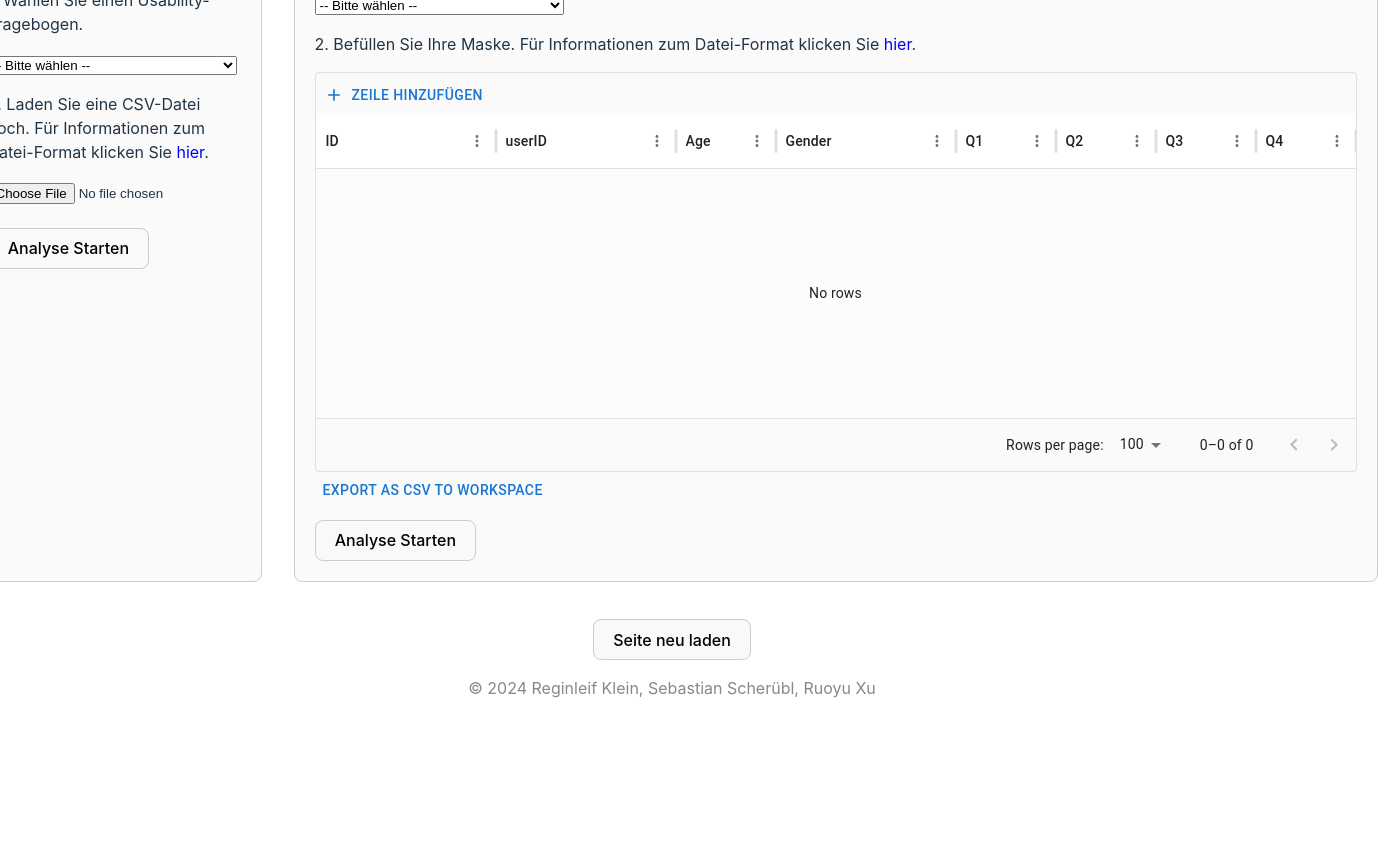
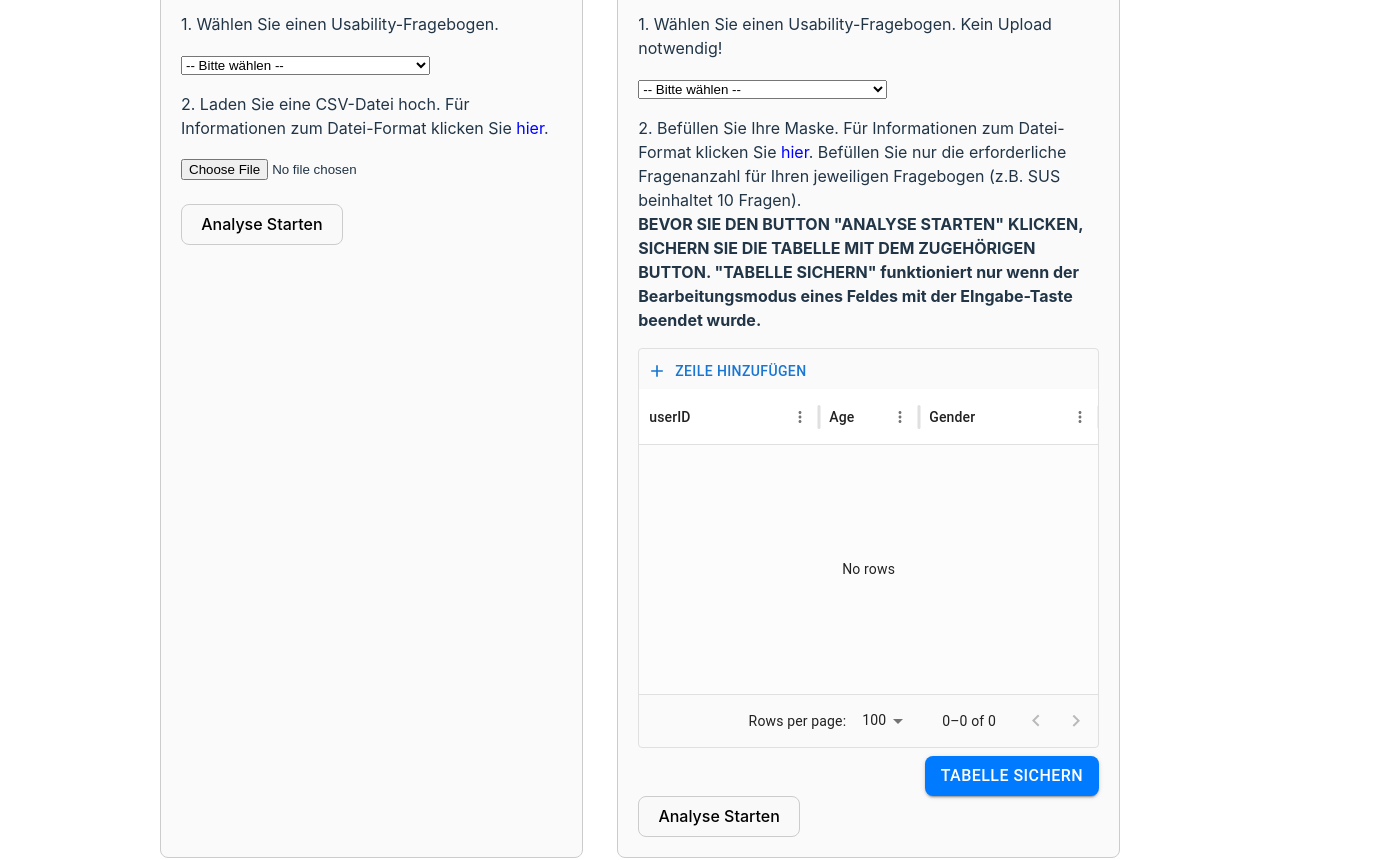
Before and after one commit to UniRegensburg/mme-sose24-statistics, a React (Vite) app: page / in a window 1280 px wide. Shown: the part 760-1620 px from the top of the page, 1378 px wide, since content can reach past the window. Before the commit the page ends 1508 px from the top, so only its background shows below. Built offline with nearby package versions, Linux system fonts and the light colour scheme.

Commit message:
Design Landing Page and usability improvment

```diff
--- a/src/app/pages/home/Home.css
+++ b/src/app/pages/home/Home.css
@@ -1,6 +1,6 @@
 /* Css for Landing Page*/
 #root {
-  max-width: 1280px;
+  width: 80%;
   margin: 0 auto;
   padding: 2rem;
   text-align: center;
@@ -8,16 +8,7 @@
 
 .logo {
   height: 12em;
-  /*padding: 1.5em;
-  will-change: filter;
-  transition: filter 300ms;*/
 }
-/*.logo:hover {
-  filter: drop-shadow(0 0 2em #646cffaa);
-}
-.logo.react:hover {
-  filter: drop-shadow(0 0 2em #61dafbaa);
-}*/
 
 @keyframes logo-spin {
   from {
@@ -41,6 +32,8 @@
   padding: 20px;
   margin: 5px 0;
   text-align: left;
+  flex: 1;
+  width: 48%;
 }
 
 .fieldDataFile:hover {
@@ -62,9 +55,10 @@
 .buttonColumn {
   display: flex; /*Columns*/
   justify-content: center;
+  justify-content: space-between;
   margin-top: 1em;
 }
-.buttonDataFile {
+/*.buttonDataFile {
   flex: 1;
   margin: 0 0.5em;
   text-align: center;
@@ -73,7 +67,7 @@
   margin: 1em 0;
   padding: 0.5em;
   width: 50%;
-}
+}*/
 .separator {
   width: 2px;
   margin: 0 1em;
@@ -88,7 +82,7 @@
 
 .helpIcon{
   position: absolute;
-  transform: scale(1.8);
+  transform: scale(2);
   left: 600px;
 }
 
@@ -96,9 +90,6 @@
   color: #000;
 }
 
-.darkmode{
-  margin-left: 1200px;
-}
 
 .modal-box {
   position: absolute;
--- a/src/app/pages/home/Home.jsx
+++ b/src/app/pages/home/Home.jsx
@@ -77,7 +77,7 @@ function Home() {
 
       <div className="card">
         {/* Info Field */}
-        <div className="fieldDataFile" style={{ textAlign: 'center' }}>
+        <div className="fieldDataFile" style={{ textAlign: 'center', width: '96%' }}>
           <p>
             Wir bieten Ihnen ein Tool zur Analyse von Usability-Daten aus Fragebögen.
             Diese Anwendung unterstützt die Auswertung von User Experience Questionnaire (UEQ),
@@ -152,6 +152,8 @@ function Home() {
               2. Befüllen Sie Ihre Maske.
               Für Informationen zum Datei-Format klicken Sie
               <span className="link" onClick={handleOpenUserDataFormat} style={{ cursor: 'pointer', color: 'blue' }}> hier</span>.
+              Befüllen Sie nur die erforderliche Fragenanzahl für Ihren jeweiligen Fragebogen (z.B. SUS beinhaltet 10 Fragen).
+              <br /> <b>BEVOR SIE DEN BUTTON "ANALYSE STARTEN" KLICKEN, SICHERN SIE DIE TABELLE MIT DEM ZUGEHÖRIGEN BUTTON. "TABELLE SICHERN" funktioniert nur wenn der Bearbeitungsmodus eines Feldes mit der EIngabe-Taste beendet wurde.</b>
             </p>
             <NewRowMaker selectedQuestionnaireType={selectedQuestionnaireType} />
             <br /><br />
--- a/src/app/pages/home/MaskImport.jsx
+++ b/src/app/pages/home/MaskImport.jsx
@@ -13,7 +13,6 @@ const initialRows = [
 ];
 
 const columns = [
-  { field: 'id', headerName: 'ID', width: 180, editable: true },
   { field: 'userID', headerName: 'userID', width: 180, editable: true },
   { field: 'age', headerName: 'Age', type: 'number', editable: true, align: 'left', headerAlign: 'left' },
   { field: 'gender', headerName: 'Gender', width: 180, editable: true },
@@ -21,6 +20,28 @@ const columns = [
   { field: 'Q2', headerName: 'Q2', type: 'number', editable: true, align: 'left', headerAlign: 'left' },
   { field: 'Q3', headerName: 'Q3', type: 'number', editable: true, align: 'left', headerAlign: 'left' },
   { field: 'Q4', headerName: 'Q4', type: 'number', editable: true, align: 'left', headerAlign: 'left' },
+  { field: 'Q5', headerName: 'Q5', type: 'number', editable: true, align: 'left', headerAlign: 'left' },
+  { field: 'Q6', headerName: 'Q6', type: 'number', editable: true, align: 'left', headerAlign: 'left' },
+  { field: 'Q7', headerName: 'Q7', type: 'number', editable: true, align: 'left', headerAlign: 'left' },
+  { field: 'Q8', headerName: 'Q8', type: 'number', editable: true, align: 'left', headerAlign: 'left' },
+  { field: 'Q9', headerName: 'Q9', type: 'number', editable: true, align: 'left', headerAlign: 'left' },
+  { field: 'Q10', headerName: 'Q10', type: 'number', editable: true, align: 'left', headerAlign: 'left' },
+  { field: 'Q11', headerName: 'Q11', type: 'number', editable: true, align: 'left', headerAlign: 'left' },
+  { field: 'Q12', headerName: 'Q12', type: 'number', editable: true, align: 'left', headerAlign: 'left' },
+  { field: 'Q13', headerName: 'Q13', type: 'number', editable: true, align: 'left', headerAlign: 'left' },
+  { field: 'Q14', headerName: 'Q14', type: 'number', editable: true, align: 'left', headerAlign: 'left' },
+  { field: 'Q15', headerName: 'Q15', type: 'number', editable: true, align: 'left', headerAlign: 'left' },
+  { field: 'Q16', headerName: 'Q16', type: 'number', editable: true, align: 'left', headerAlign: 'left' },
+  { field: 'Q17', headerName: 'Q17', type: 'number', editable: true, align: 'left', headerAlign: 'left' },
+  { field: 'Q18', headerName: 'Q18', type: 'number', editable: true, align: 'left', headerAlign: 'left' },
+  { field: 'Q19', headerName: 'Q19', type: 'number', editable: true, align: 'left', headerAlign: 'left' },
+  { field: 'Q20', headerName: 'Q20', type: 'number', editable: true, align: 'left', headerAlign: 'left' },
+  { field: 'Q21', headerName: 'Q21', type: 'number', editable: true, align: 'left', headerAlign: 'left' },
+  { field: 'Q22', headerName: 'Q22', type: 'number', editable: true, align: 'left', headerAlign: 'left' },
+  { field: 'Q23', headerName: 'Q23', type: 'number', editable: true, align: 'left', headerAlign: 'left' },
+  { field: 'Q24', headerName: 'Q24', type: 'number', editable: true, align: 'left', headerAlign: 'left' },
+  { field: 'Q25', headerName: 'Q25', type: 'number', editable: true, align: 'left', headerAlign: 'left' },
+  { field: 'Q26', headerName: 'Q26', type: 'number', editable: true, align: 'left', headerAlign: 'left' },
 ];
 
 function EditToolbar(props) {
@@ -30,7 +51,7 @@ function EditToolbar(props) {
     const id = randomId();
     setRows((oldRows) => [
       ...oldRows,
-      { id, userID:'', age: '', gender: '', Q1: '', Q2: '', Q3: '', Q4: ''},
+      { id, userID:'', age: '', gender: '', Q1: '', Q2: '', Q3: '', Q4: '', Q5: '', Q6: '', Q7: '', Q8: '', Q9: '', Q10: '', Q11: '', Q12: '', Q13: '', Q14: '', Q15: '', Q16: '', Q17: '', Q18: '', Q19: '', Q20: '', Q21: '', Q22: '', Q23: '', Q24: '', Q25: '', Q26: ''},
     ]);
     setRowModesModel((oldModel) => ({
       ...oldModel,
@@ -56,7 +77,13 @@ function CsvUploader({ rows, selectedQuestionnaireType  }) {
   };
 
   return (
-    <Button onClick={clickToExport}>Export as CSV to Workspace</Button>
+    <Box sx={{display: 'flex', justifyContent: 'flex-end', marginTop: 1,
+    }}
+  >
+    <Button onClick={clickToExport} variant="contained" sx={{
+        backgroundColor: '#007bff', color: '#fff', fontSize: '16px', borderRadius: '8px', '&:hover': { backgroundColor: '#0056b3',},}}
+    >TABELLE SICHERN</Button>
+    </Box>
   );
 }
 
@@ -65,7 +92,7 @@ export default function NewRowMaker({ selectedQuestionnaireType }) {
   const [rowModesModel, setRowModesModel] = React.useState({});
 
   const processRowUpdate = (newRow) => {
-    const updatedRow = { ...newRow, isNew: false };
+    const updatedRow = { ...newRow};
     setRows(rows.map((row) => (row.id === newRow.id ? updatedRow : row)));
     return updatedRow;
   };
--- a/src/components/guides/FormatGuide.jsx
+++ b/src/components/guides/FormatGuide.jsx
@@ -13,6 +13,23 @@ export default function FormatGuide({ open, onClose }) {
         Beispielhaft ist hier der SUS gelistet. Andere Fragebögen sind analog zu beachten, nur mit angepasster Fragenanzahl.
       </p>
       <table className="exampleTable">
+      <thead>
+            <tr>
+              <th>id</th>
+              <th>gender</th>
+              <th>age</th>
+              <th>Q1</th>
+              <th>Q2</th>
+              <th>Q3</th>
+              <th>Q4</th>
+              <th>Q5</th>
+              <th>Q6</th>
+              <th>Q7</th>
+              <th>Q8</th>
+              <th>Q9</th>
+              <th>Q10</th>
+            </tr>
+          </thead>
         <tbody>
           <tr>
             <td>ID1</td>
```
